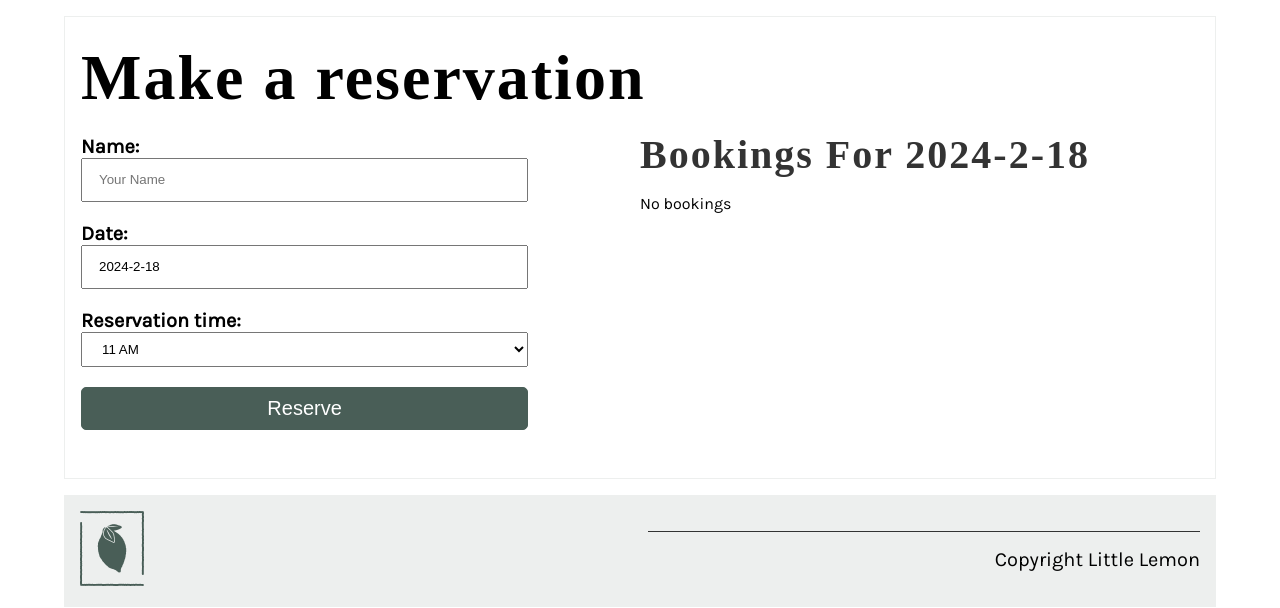
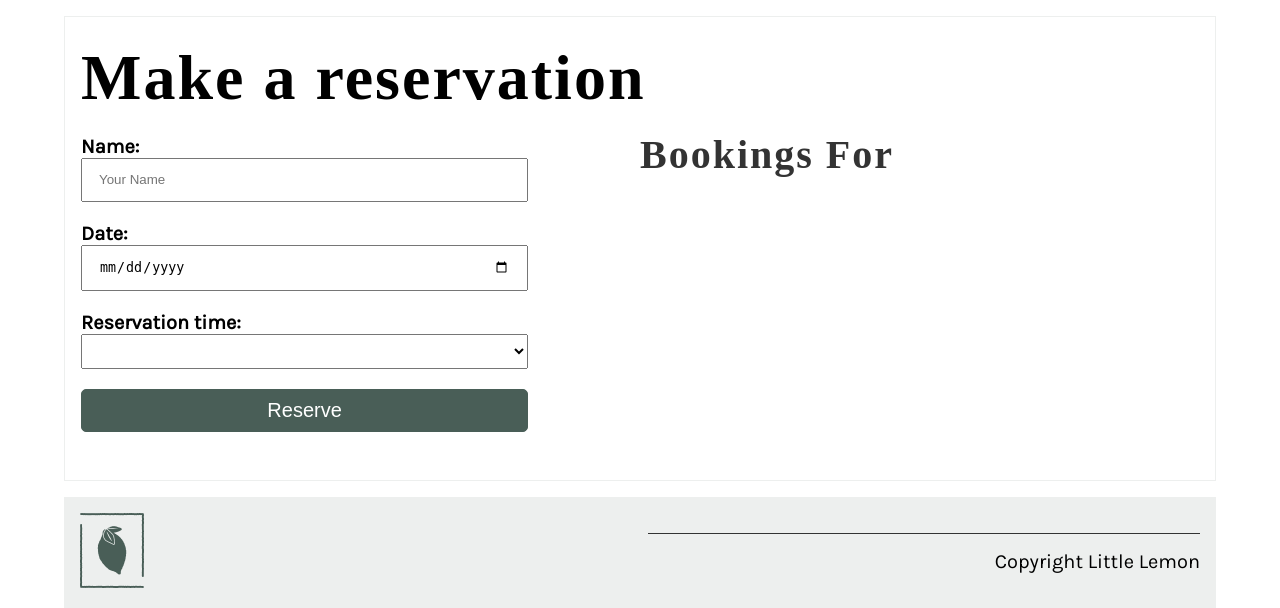
Before and after one commit to Samin-Sadman-Shad/LittleLemon, a Django app: page /book/ in a window 1280 px wide. Shown: the part 244-852 px from the top of the page. Run offline with Django 4.2, Linux system fonts and the light colour scheme; data that the repository does not hold is empty; some web fonts are replaced.

Commit message:
book template updated to read and display the reserved slots

```diff
--- a/littlelemon/restaurant/templates/book.html
+++ b/littlelemon/restaurant/templates/book.html
@@ -19,7 +19,7 @@
             <p>
             <!-- Step 9: Part one -->
             <label for="reservation_date">Date:</label>
-            <input type="text" placeholder="Reservation date" maxlength="200" required="" id="reservation_date">
+            <input type="date" placeholder="Reservation date" maxlength="200" required="" id="reservation_date">
             </p>
 
             <p>
@@ -73,10 +73,10 @@
         bookings = ''
 
         /* Step 11: Part three */
-        for(let item in data){
+        for(let item of data){
           console.log(items.fields);
           reserved_slots.push(items.fields.reservations_slot);
-          bookings = `<p>${item.fields.first_name} - ${formatTime(item.fields.reservation_slot)}</p>`
+          bookings += `<p>${item.fields.first_name} - ${formatTime(item.fields.reservation_slot)}</p>`
         }
 
 
```
